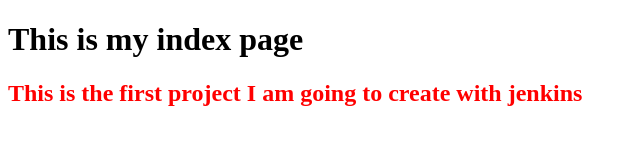
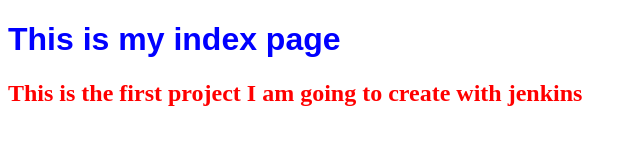
Before and after one commit to Rushabh2397/html-demo-1, a plain HTML site: page index.html in a window 1280 px wide. Shown: the whole page, without its empty margins (0-640 px from the left). Drawn offline with Linux system fonts and the light colour scheme.

Commit message:
changed h1 color to blue

```diff
--- a/index.html
+++ b/index.html
@@ -10,6 +10,11 @@
 
 color:red;
     }
+    h1{
+        color:blue;
+        font-family: Arial, Helvetica, sans-serif;
+
+    }
         </style>
 </head>
 <body>
```
